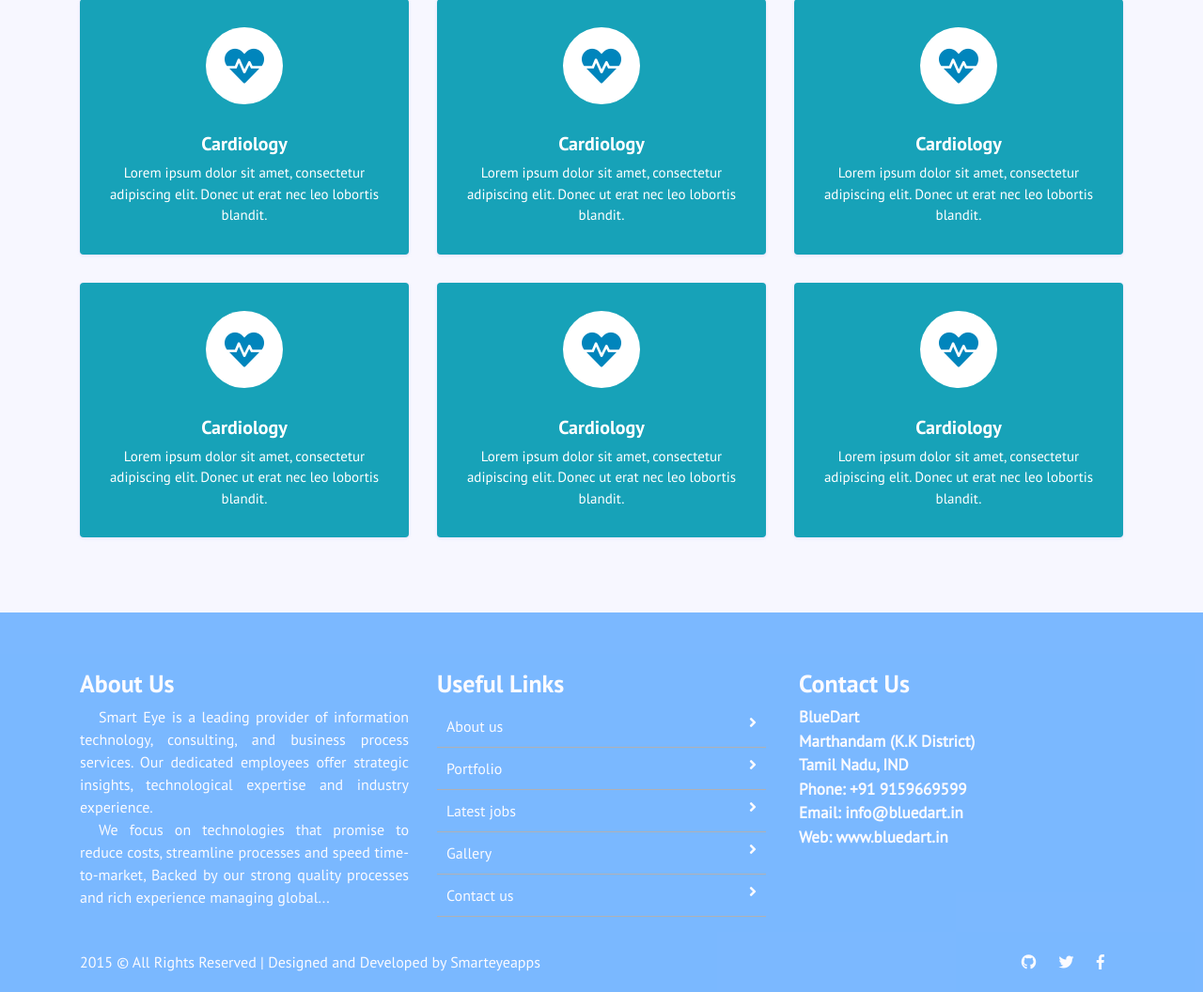
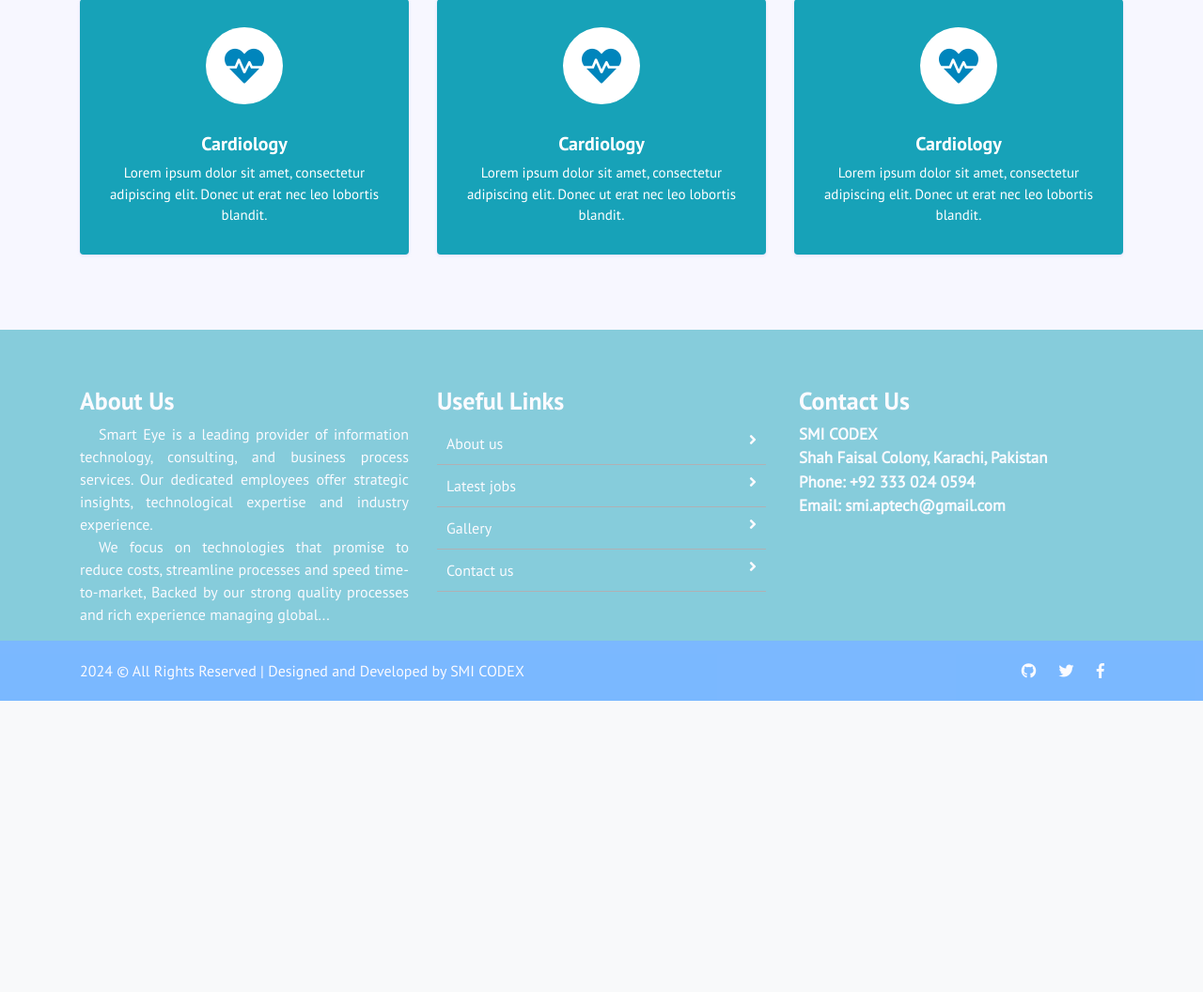
Before and after one commit to SMI-06/laboratory, a PHP site: page / in a window 1280 px wide. Shown: the part 1591-2647 px from the top of the page at 94% size. After the commit the page ends 2337 px from the top, so only its background shows below. Run offline with PHP 8.4, Linux system fonts and the light colour scheme.

Commit message:
Second Commit

```diff
--- a/components/footer.php
+++ b/components/footer.php
@@ -1,5 +1,4 @@
-
-<footer class="footer pb-3 bg-primary" style="opacity: 0.5;">
+<footer class="footer pb-3 bg-info" style="opacity: 0.5;">
     <div class="container">
         <div class="row">
             <div class="col-md-4 col-sm-12">
@@ -13,7 +12,7 @@
                 <h2>Useful Links</h2>
                 <ul class="list-unstyled link-list">
                     <li><a ui-sref="about" href="#/about">About us</a><i class="fa fa-angle-right"></i></li>
-                        <li><a ui-sref="portfolio" href="#/portfolio">Portfolio</a><i class="fa fa-angle-right"></i></li>
+                    <!-- <li><a ui-sref="portfolio" href="#/portfolio">Portfolio</a><i class="fa fa-angle-right"></i></li> -->
                     <li><a ui-sref="products" href="#/products">Latest jobs</a><i class="fa fa-angle-right"></i></li>
                     <li><a ui-sref="gallery" href="#/gallery">Gallery</a><i class="fa fa-angle-right"></i></li>
                     <li><a ui-sref="contact" href="#/contact">Contact us</a><i class="fa fa-angle-right"></i></li>
@@ -21,14 +20,13 @@
             </div>
             <div class="col-md-4 col-sm-12 map-img">
                 <h2>Contact Us</h2>
-                    <address class="md-margin-bottom-40">
-                        BlueDart <br>
-                        Marthandam (K.K District) <br>
-                        Tamil Nadu, IND <br>
-                        Phone: +91 9159669599 <br>
-                        Email: <a href="mailto:info@anybiz.com" class="">info@bluedart.in</a><br>
-                        Web: <a href="smart-eye.html" class="">www.bluedart.in</a>
-                    </address>
+                <!-- <address class="md-margin-bottom-40"> -->
+                SMI CODEX <br>
+                Shah Faisal Colony, Karachi, Pakistan <br>
+                Phone: +92 333 024 0594 <br>
+                Email: <a href="mailto:info@anybiz.com" class="text-white">smi.aptech@gmail.com</a><br>
+                <!-- Web: <a href="smart-eye.html" class="">www.bluedart.in</a> -->
+                <!-- </address> -->
 
             </div>
         </div>
@@ -38,7 +36,7 @@
 </footer>
 <div class="copy bg-primary" style="opacity: 0.5;">
     <div class="container">
-                <a href="https://www.smarteyeapps.com/">2015 &copy; All Rights Reserved | Designed and Developed by Smarteyeapps</a>
+        <a>2024 &copy; All Rights Reserved | Designed and Developed by SMI CODEX</a>
 
         <span>
             <a><i class="navicon fab fa-github"></i></a>
--- a/components/second.navbar.php
+++ b/components/second.navbar.php
@@ -9,10 +9,10 @@
                 <div id="menu" class="col-lg-8 col-md-9 d-none d-md-block  nav-item" style="padding-left:16%;">
                     <ul>
                         <li ><a class="text-info navlinks" href="index.php">Home</a></li>
-                        <li><a class="text-info navlinks" href="about_us.html">About Us</a></li>
+                        <li><a class="text-info navlinks" href="">About Us</a></li>
                         <!-- <li><a href="services.html">Services</a></li> -->
-                        <li><a class="text-info navlinks" href="gallery.html">Gallery</a></li>
-                        <li><a class="text-info navlinks" href="contact_us.html">Contact Us</a></li>
+                        <li><a class="text-info navlinks" href="">Gallery</a></li>
+                        <li><a class="text-info navlinks" href="">Contact Us</a></li>
                     </ul>
                 </div>
                 <div class="col-sm-2 col-lg-2 d-none d-lg-block appoint" style="padding-left:10%;">
--- a/components/services.php
+++ b/components/services.php
@@ -7,7 +7,7 @@
         </div>
 
         <div class="row">
-            <?php for ($i = 0; $i < 6; $i++) {  ?>
+            <?php for ($i = 0; $i < 3; $i++) {  ?>
                 <div class="col-lg-4 col-md-6">
                     <div class="single-key rounded bg-info">
                         <i class="fas fa-heartbeat"></i>
```
Lines whose indentation alone changed are shown as unchanged.
